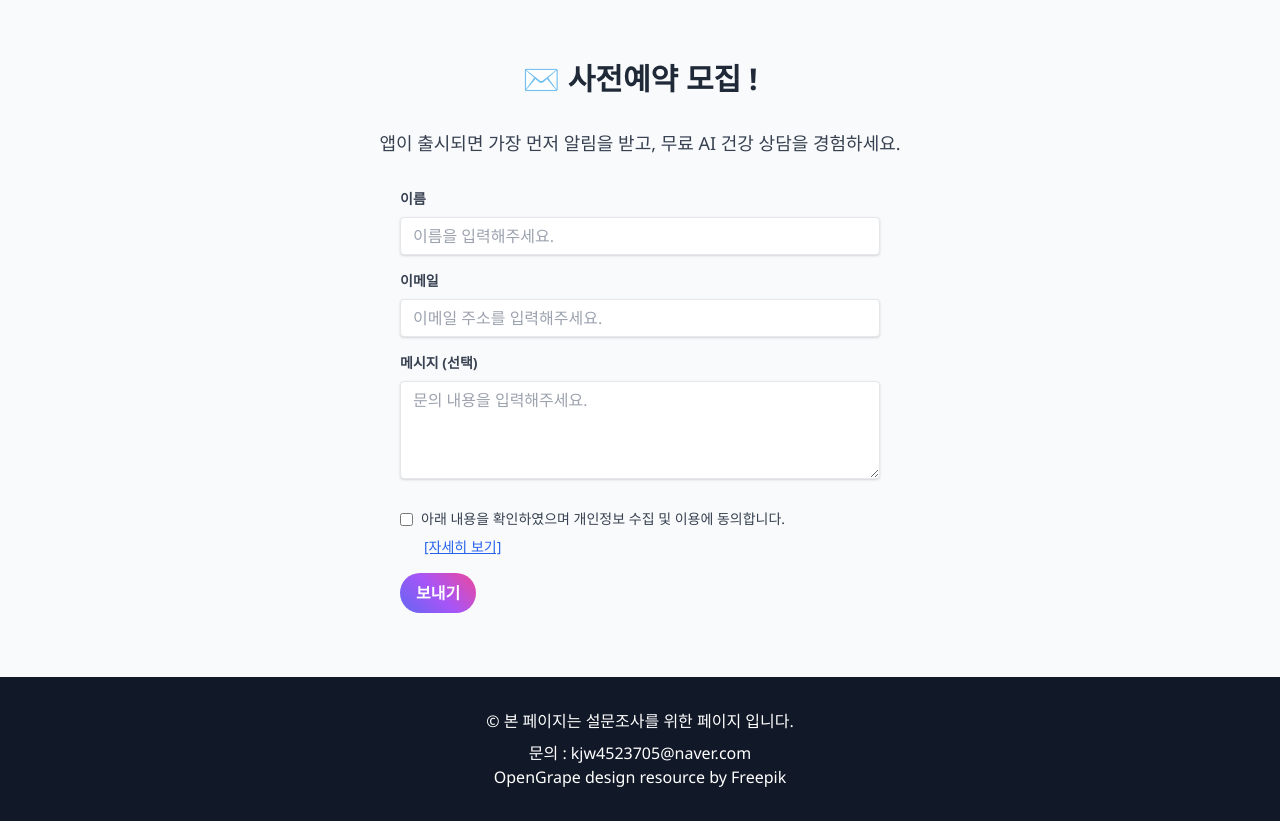
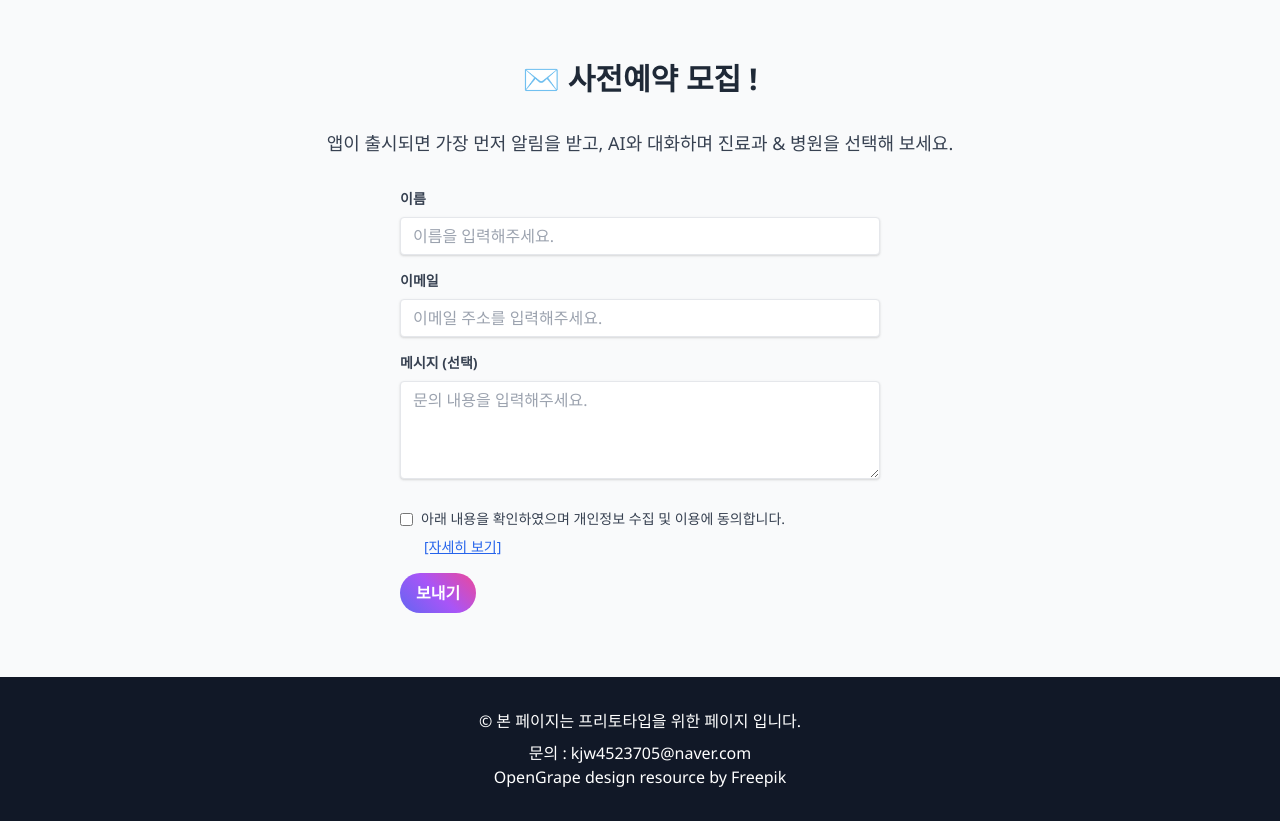
Before and after one commit to kimjunu10/survey, a website: page front/index.html in a window 1280 px wide. Shown: the part 2460-3281 px from the top of the page. Drawn offline with nearby package versions, Linux system fonts and the light colour scheme.

Commit message:
real_final_commit

```diff
--- a/front/index.html
+++ b/front/index.html
@@ -198,7 +198,7 @@
                     사용자가 “옆구리가 콕콕 찌르듯이 아파요”라고 입력하면, AI는 다음과 같이 응답합니다:
                 </p>
                 <ul class="list-disc list-inside space-y-2 text-gray-700">
-                    <li><strong>추천 진료과 Top 3</strong>를 증상 기반으로 분석하여 제시</li>
+                    <li><strong>추천 진료과 Top 5</strong>를 증상 기반으로 분석하여 제시</li>
                     <li><strong>참고 질환 예시</strong>도 함께 안내하여 의사결정 지원</li>
                     <li>응급 여부가 의심될 경우에는 <strong>즉시 안내</strong></li>
                     <li>진료과에 따라<strong>가까운 병원 추천까지</strong></li>
@@ -274,7 +274,7 @@
         <div class="container mx-auto">
             <h2 class="text-3xl font-semibold text-center text-gray-800 mb-8">✉️ 사전예약 모집 !</h2>
             <p class="text-lg text-gray-700 text-center mb-8">
-                앱이 출시되면 가장 먼저 알림을 받고, 무료 AI 건강 상담을 경험하세요.
+                앱이 출시되면 가장 먼저 알림을 받고, AI와 대화하며 진료과 & 병원을 선택해 보세요.
             </p>
             <form id="reservationForm" class="max-w-lg mx-auto px-4">
                 <div class="mb-4">
@@ -333,7 +333,7 @@
 
     <footer class="bg-gray-900 text-white py-8">
         <div class="container mx-auto text-center">
-            <p>&copy; 본 페이지는 설문조사를 위한 페이지 입니다.</p>
+            <p>&copy; 본 페이지는 프리토타입을 위한 페이지 입니다.</p>
             <p class="mt-2">문의 : kjw4523705@naver.com</p>
             <p>OpenGrape design resource by <a href="https://www.freepik.com" target="_blank">Freepik</a></p>
         </div>
```
